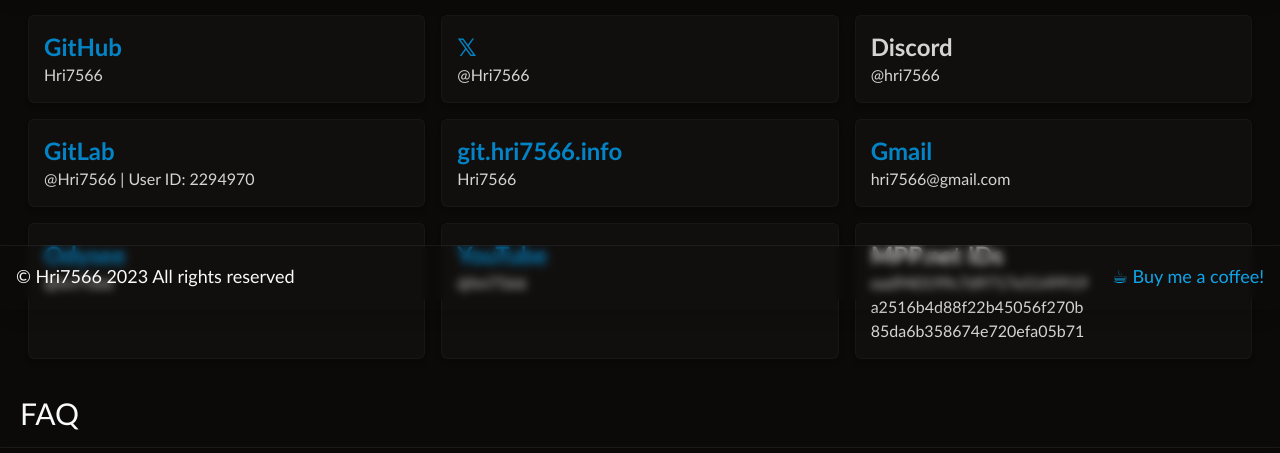
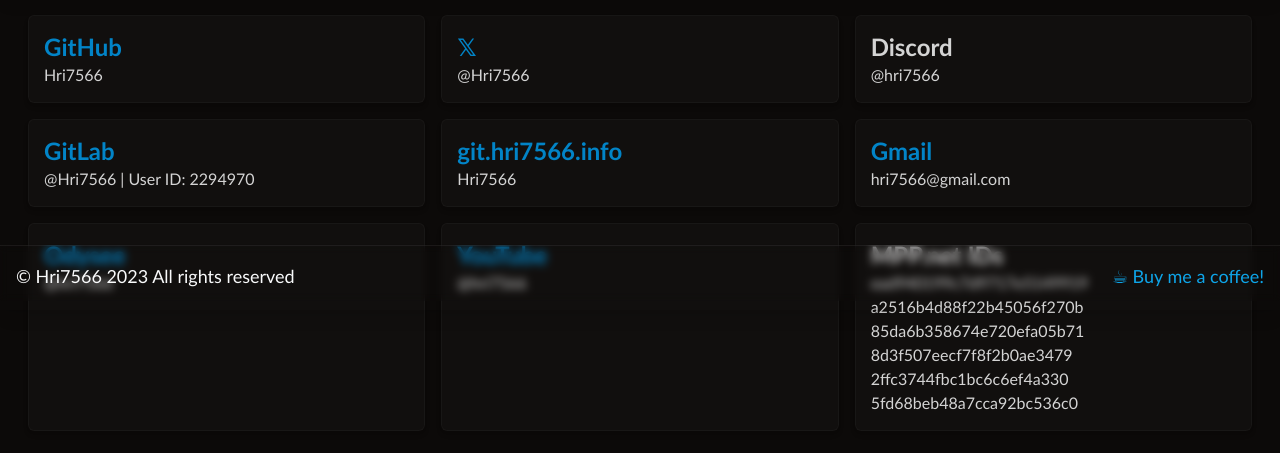
Before and after one commit to Hri7566/home, an Astro site: page /about in a window 1280 px wide. Shown: the part 499-952 px from the top of the page. Built offline with nearby package versions, Linux system fonts and the light colour scheme; Astro itself is replaced by a stand-in of ours.

Commit message:
Add more MPP.net IDs

```diff
--- a/src/pages/about.astro
+++ b/src/pages/about.astro
@@ -58,7 +58,8 @@
         </LinkBox>
         <LinkBox title="MPP.net IDs">
             ead940199c7d9717e5149919 a2516b4d88f22b45056f270b
-            85da6b358674e720efa05b71
+            85da6b358674e720efa05b71 8d3f507eecf7f8f2b0ae3479
+            2ffc3744fbc1bc6c6ef4a330 5fd68beb48a7cca92bc536c0
         </LinkBox>
     </div>
 
```
